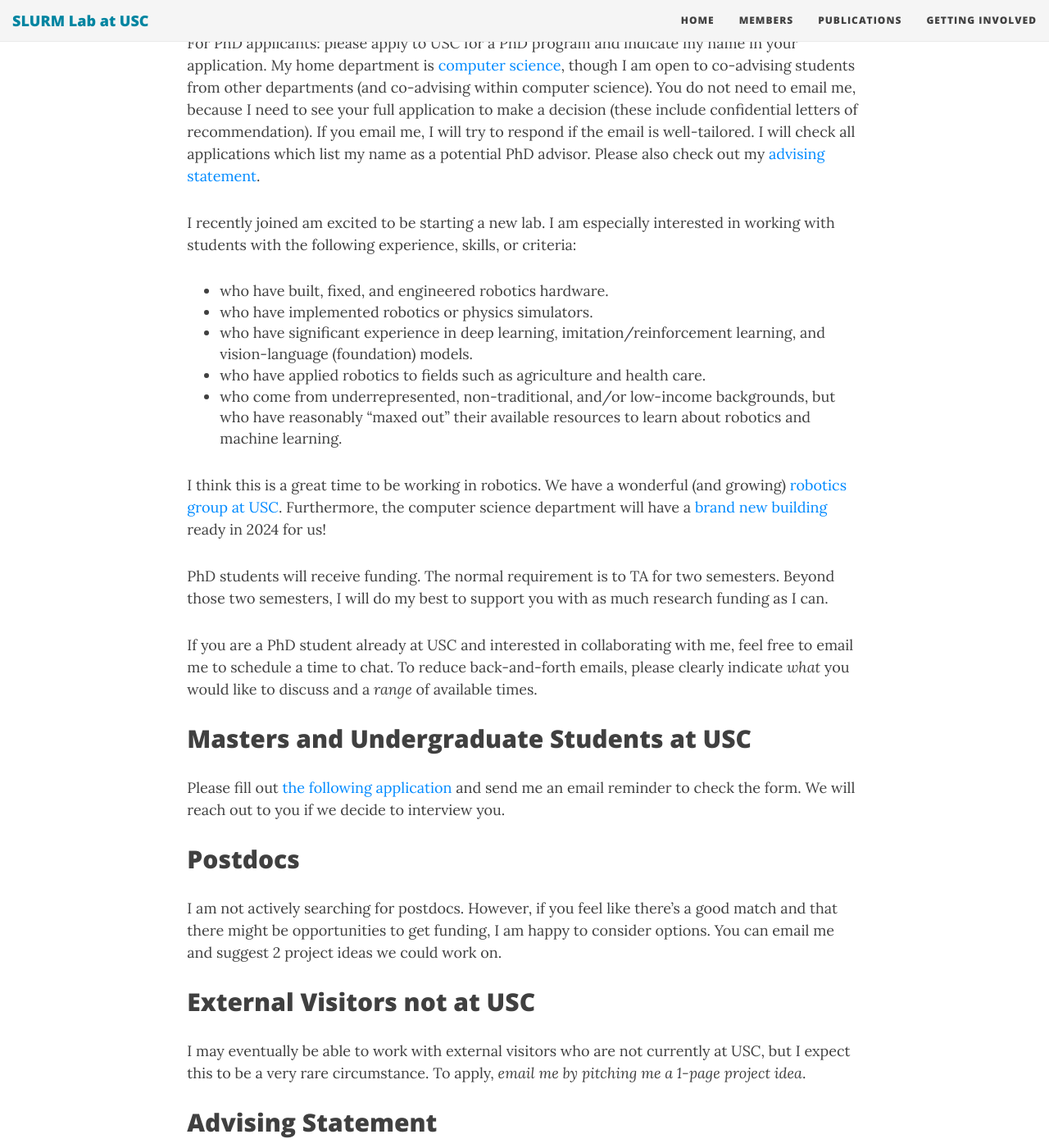
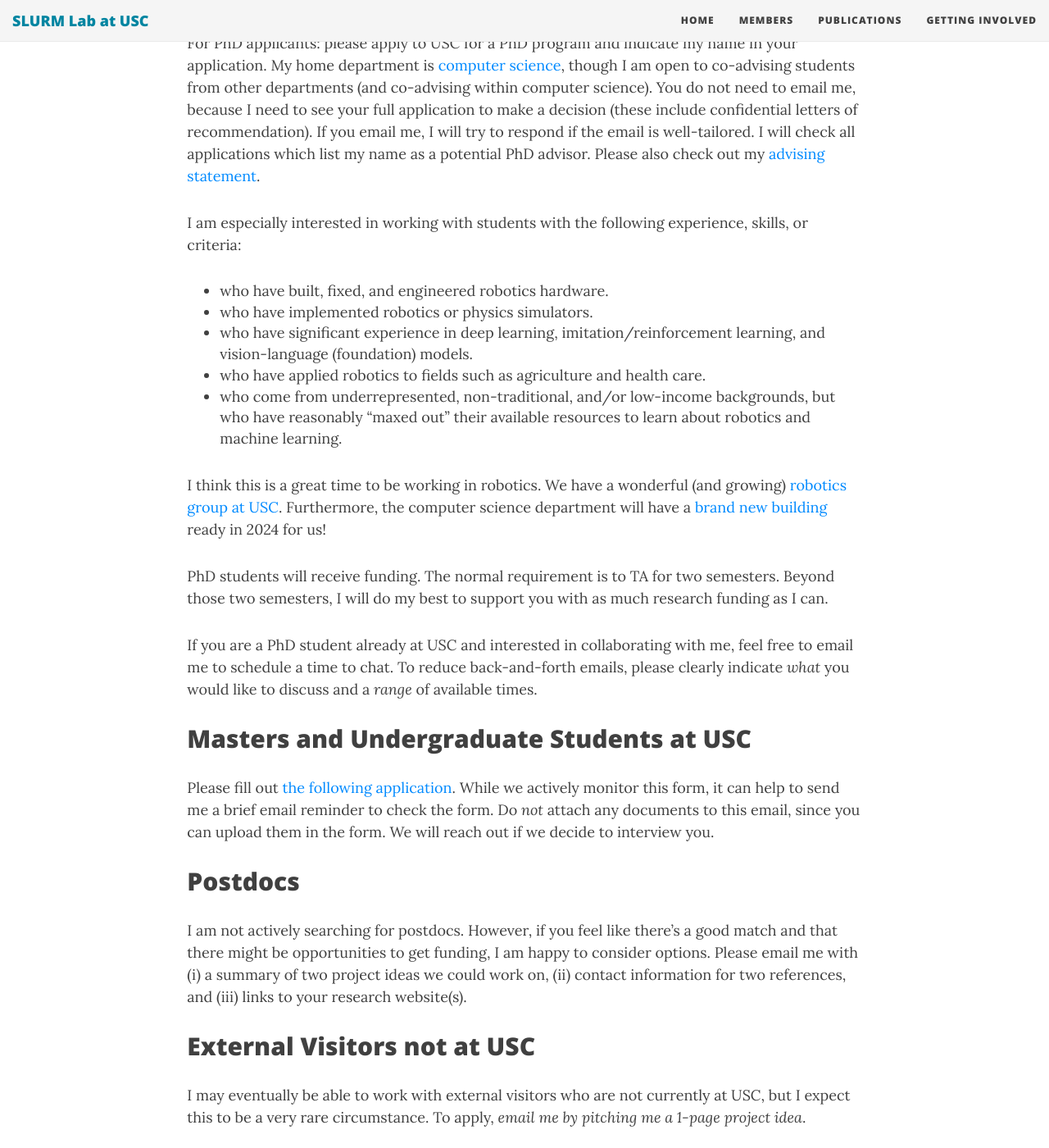
Before and after one commit to slurm-lab-usc/slurm-lab-usc.github.io, a Jekyll site: the page built from getting_involved.md, in a window 1280 px wide and 1400 px high, scrolled down 581 px. Shown: the whole window at 82% size. Built offline with Jekyll 4.4.1, drawn with Linux system fonts in a browser that asks for light colours; nearby versions of some CDN libraries; some of the changed text lies outside the part shown.

Commit message:
Update getting involved

```diff
--- a/getting_involved.md
+++ b/getting_involved.md
@@ -5,13 +5,13 @@ title: Getting Involved
 ---
 
 Thank you for your interest in our research! See below for how you can get
-involved. This information is accurate as of **April 2024**.
+involved. This information is accurate as of **June 2024**.
 
 If you have additional questions after reading the below and want to get involved, feel free to email me.
 My contact information is [available on my website](https://danielseita.github.io/).
-I encourage you to read [Yonatan Bisk's FAQ](https://yonatanbisk.com/emailing_professors.html) about emailing professors.
-I will try to respond to emails that are tailored to me.
-I kindly ask that you not send the same generic email to a long list of professors.
+I encourage you to read [Yonatan Bisk's FAQ][2] about emailing professors.
+I will try to respond to emails that are *tailored* to me.
+Please do *not* send the same generic mass email to a long list of professors.
 
 ## PhD Students
 
@@ -26,8 +26,8 @@ recommendation). If you email me, I will try to respond if the email is well-tai
 I will check all applications which list my name as a potential PhD advisor.
 Please also check out my [advising statement](#advising-statement).
 
-I recently joined am excited to be starting a new lab. I am especially interested in
-working with students with the following experience, skills, or criteria:
+I am especially interested in working with students with the following
+experience, skills, or criteria:
 
 - who have built, fixed, and engineered robotics hardware.
 - who have implemented robotics or physics simulators.
@@ -35,8 +35,8 @@ working with students with the following experience, skills, or criteria:
   learning, and vision-language (foundation) models.
 - who have applied robotics to fields such as agriculture and health care.
 - who come from underrepresented, non-traditional, and/or low-income
-backgrounds, but who have reasonably "maxed out" their available resources to
-learn about robotics and machine learning.
+  backgrounds, but who have reasonably "maxed out" their available resources to
+  learn about robotics and machine learning.
 
 I think this is a great time to be working in robotics. We have a wonderful (and
 growing) [robotics group at USC][3]. Furthermore, the computer science
@@ -53,14 +53,18 @@ of available times.
 
 ## Masters and Undergraduate Students at USC
 
-Please fill out [the following application][1] and send me an email reminder to
-check the form.  We will reach out to you if we decide to interview you.
+Please fill out [the following application][1]. While we actively monitor this
+form, it can help to send me a brief email reminder to check the form. Do *not*
+attach any documents to this email, since you can upload them in the form. We
+will reach out if we decide to interview you.
 
 ## Postdocs
 
 I am not actively searching for postdocs. However, if you feel like there's a
 good match and that there might be opportunities to get funding, I am happy to
-consider options. You can email me and suggest 2 project ideas we could work on.
+consider options. Please email me with (i) a summary of two project ideas we
+could work on, (ii) contact information for two references, and (iii) links to
+your research website(s).
 
 ## External Visitors not at USC
 
```
Also changed, not shown: other parts of getting_involved.md (+1 -0 lines).
